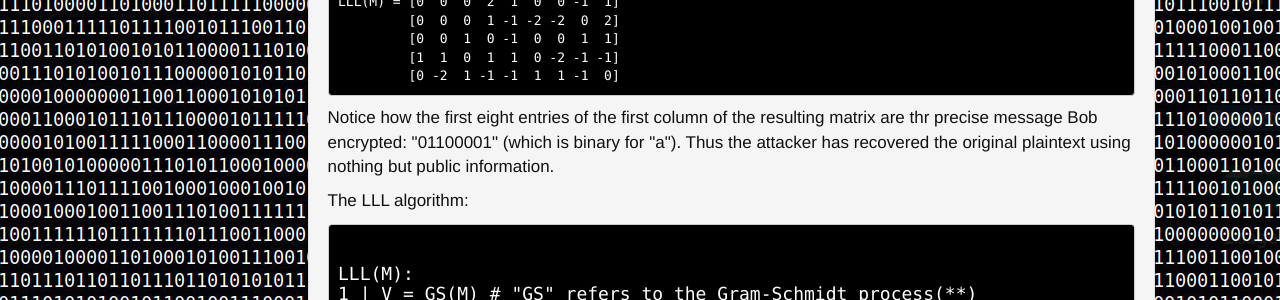
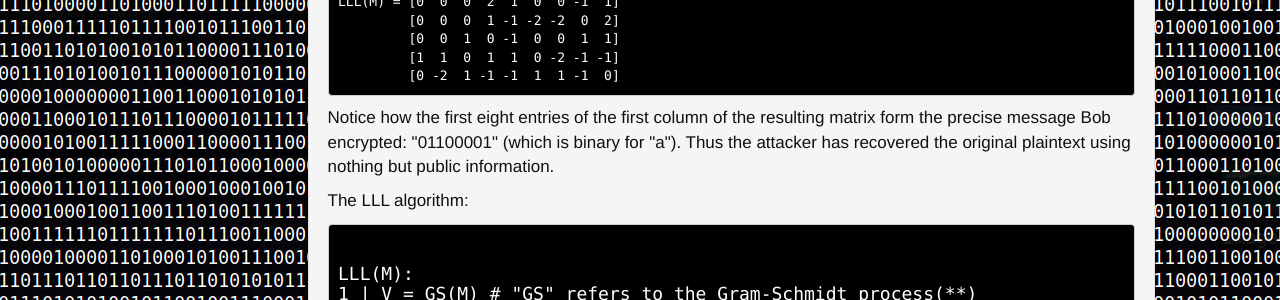
Before and after one commit to 0xA2/0xA2.github.io, a Jekyll site: the page built from _posts/2020-03-30-Merkle-Hellman-Knapsack-and-LLL.markdown, in a window 1280 px wide and 900 px high, scrolled down 4995 px. Shown: the part 152-452 px from the top of the window. Built offline with Jekyll 4.4.1, drawn with Linux system fonts in a browser that asks for light colours.

Commit message:
Update 2020-03-30-Merkle-Hellman-Knapsack-and-LLL.markdown

```diff
--- a/_posts/2020-03-30-Merkle-Hellman-Knapsack-and-LLL.markdown
+++ b/_posts/2020-03-30-Merkle-Hellman-Knapsack-and-LLL.markdown
@@ -154,7 +154,7 @@ LLL(M) = [0  0  0  2  1  0  0 -1  1]
          [0 -2  1 -1 -1  1  1 -1  0]
 </pre>
 
-<p>Notice how the first eight entries of the first column of the resulting matrix are thr precise message Bob encrypted: "01100001" (which is binary for "a"). Thus the attacker has recovered the original plaintext using nothing but public information.</p>
+<p>Notice how the first eight entries of the first column of the resulting matrix form the precise message Bob encrypted: "01100001" (which is binary for "a"). Thus the attacker has recovered the original plaintext using nothing but public information.</p>
 
 <p>The LLL algorithm:</p>
 <pre><h4>
```
